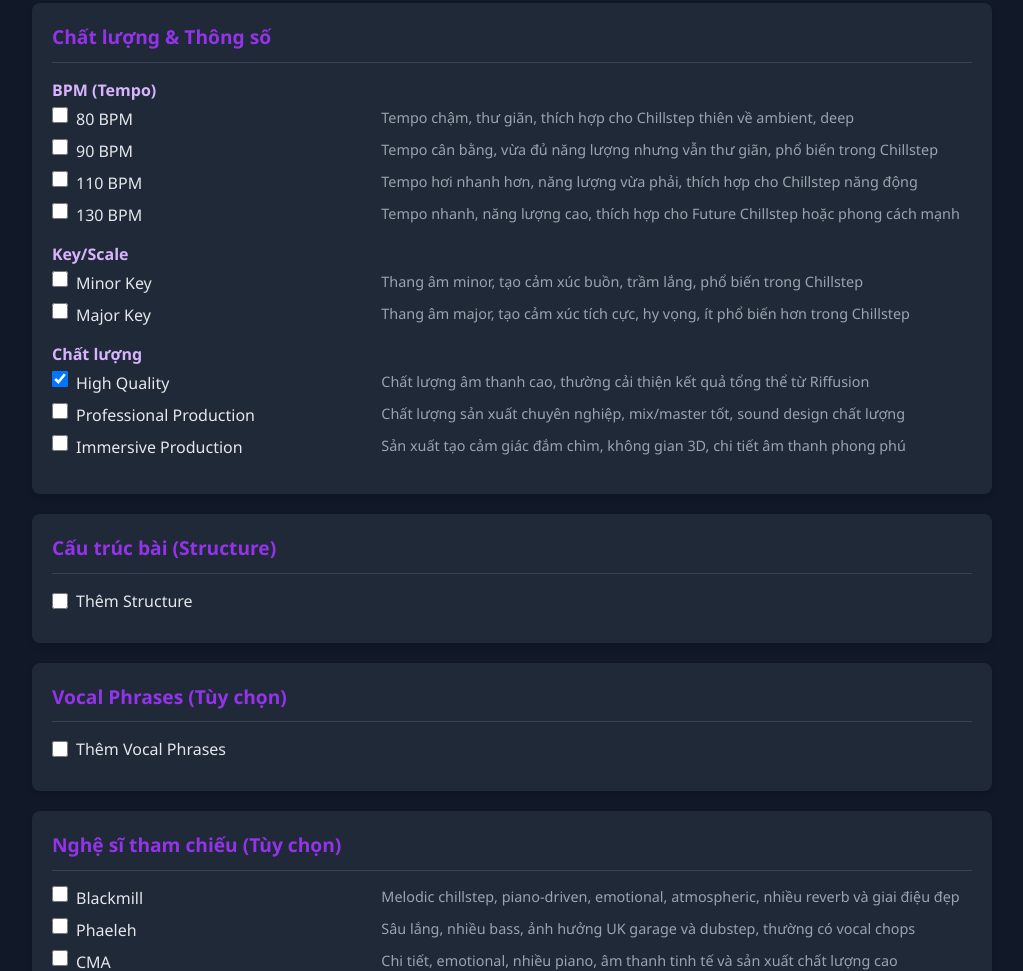
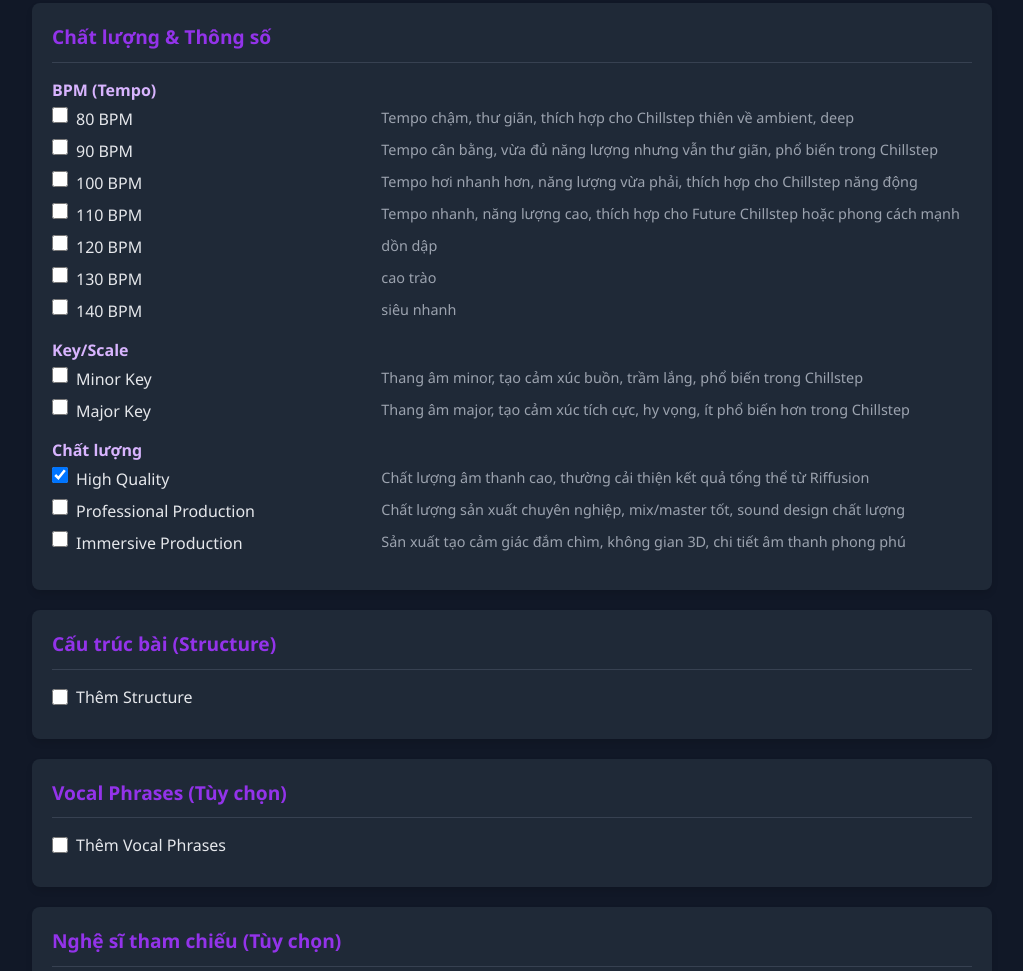
Before and after one commit to tuantanart/mspromt.github.io, a plain HTML site: page index.html in a window 1280 px wide. Shown: the part 2860-3831 px from the top of the page, without its empty margins (128-1151 px from the left). Drawn offline with nearby package versions, Linux system fonts and the light colour scheme.

Commit message:
index.html

```diff
--- a/index.html
+++ b/index.html
@@ -622,16 +622,37 @@
                 </div>
                 <div class="checkbox-container">
                     <label class="checkbox-label">
+                        <input type="checkbox" name="quality" value="100 BPM">
+                        <span class="checkbox-text">100 BPM</span>
+                        <span class="checkbox-description">Tempo hơi nhanh hơn, năng lượng vừa phải, thích hợp cho Chillstep năng động</span>
+                    </label>
+                </div>
+                <div class="checkbox-container">
+                    <label class="checkbox-label">
                         <input type="checkbox" name="quality" value="110 BPM">
                         <span class="checkbox-text">110 BPM</span>
-                        <span class="checkbox-description">Tempo hơi nhanh hơn, năng lượng vừa phải, thích hợp cho Chillstep năng động</span>
+                        <span class="checkbox-description">Tempo nhanh, năng lượng cao, thích hợp cho Future Chillstep hoặc phong cách mạnh</span>
+                    </label>
+                </div>
+                <div class="checkbox-container">
+                    <label class="checkbox-label">
+                        <input type="checkbox" name="quality" value="120 BPM">
+                        <span class="checkbox-text">120 BPM</span>
+                        <span class="checkbox-description">dồn dập</span>
                     </label>
                 </div>
                 <div class="checkbox-container">
                     <label class="checkbox-label">
                         <input type="checkbox" name="quality" value="130 BPM">
                         <span class="checkbox-text">130 BPM</span>
-                        <span class="checkbox-description">Tempo nhanh, năng lượng cao, thích hợp cho Future Chillstep hoặc phong cách mạnh</span>
+                        <span class="checkbox-description">cao trào</span>
+                    </label>
+                </div>
+                <div class="checkbox-container">
+                    <label class="checkbox-label">
+                        <input type="checkbox" name="quality" value="140 BPM">
+                        <span class="checkbox-text">140 BPM</span>
+                        <span class="checkbox-description">siêu nhanh</span>
                     </label>
                 </div>
             </div>
@@ -722,6 +743,12 @@
                     <option value="dreamy, reverbed">Dreamy, Reverbed (mơ màng, reverb mạnh)</option>
                     <option value="distant, filtered">Distant, Filtered (xa, được lọc)</option>
                     <option value="ethereal, layered">Ethereal, Layered (siêu thực, nhiều lớp)</option>
+                    <option value="Processed vocals">Giọng được xử lý hiệu ứng (auto-tune, reverb, pitch shift...)</option>
+                    <option value="Auto-tuned vocals">Giọng có hiệu ứng autotune (trap, điện tử...)</option>
+                    <option value="Ethereal processed vocals">Giọng nhẹ nhàng, mộng ảo với hiệu ứng nâng nâng như bay</option>
+                    <option value="Cinematic vocal fx">Hiệu ứng giọng như phim ảnh: vang, không gian rộng, xa xăm</option>
+                    <option value="Soaring vocals">Giọng cao vút, kéo dài cảm xúc, hay lên high note hoặc cao trào</option>
+                    <option value="Emotive vocals">Giọng chứa cảm xúc mạnh, khẩn thiết, có thể da diết, đau buồn</option>
                 </select>
 
                 <div class="category-title">Phần trăm sử dụng</div>
```
